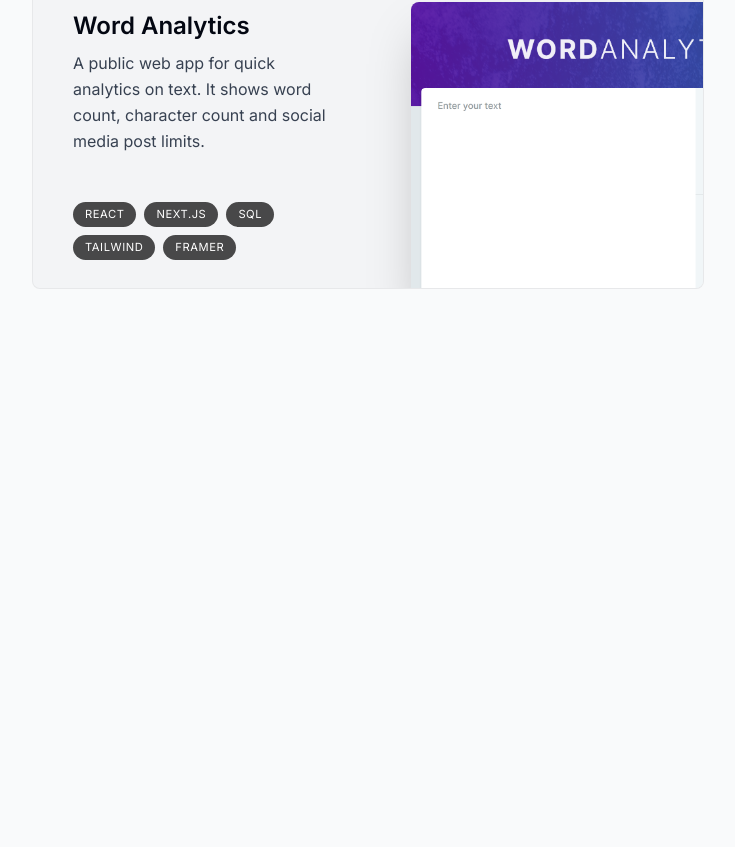
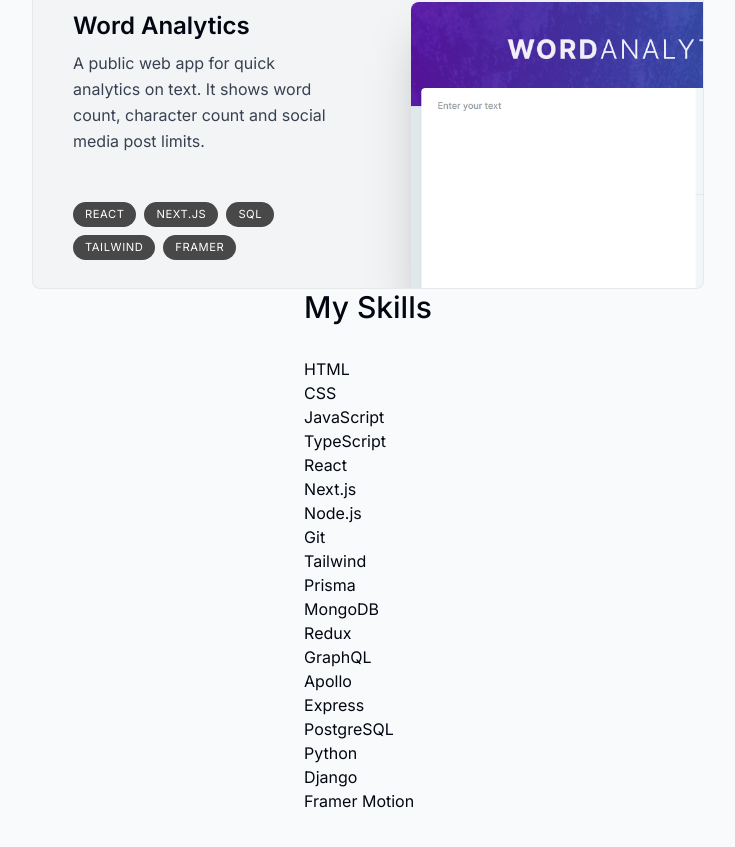
Before and after one commit to adrians90/Adrian-Sandu, a Next.js app: page / in a window 1280 px wide. Shown: the part 2101-2948 px from the top of the page, without its empty margins (272-1007 px from the left). Built offline with nearby package versions, Linux system fonts and the light colour scheme.

Commit message:
Create skills component and include it on the Page.

```diff
--- a/app/page.tsx
+++ b/app/page.tsx
@@ -2,6 +2,7 @@ import About from "@/components/about";
 import Intro from "@/components/intro";
 import Projects from "@/components/projects";
 import SectionDivider from "@/components/section-divider";
+import Skills from "@/components/skills";
 
 export default function Home() {
   return (
@@ -10,6 +11,7 @@ export default function Home() {
       <SectionDivider />
       <About />
       <Projects />
+      <Skills />
     </main>
   );
 }
--- /dev/null
+++ b/components/skills.tsx
@@ -0,0 +1,16 @@
+import React from "react";
+import SectionHeading from "./section-heading";
+import { skillsData } from "@/lib/data";
+
+export default function Skills() {
+  return (
+    <section>
+      <SectionHeading>My skills</SectionHeading>
+      <ul>
+        {skillsData.map((skill, index) => (
+          <li key={index}>{skill}</li>
+        ))}
+      </ul>
+    </section>
+  );
+}
```
